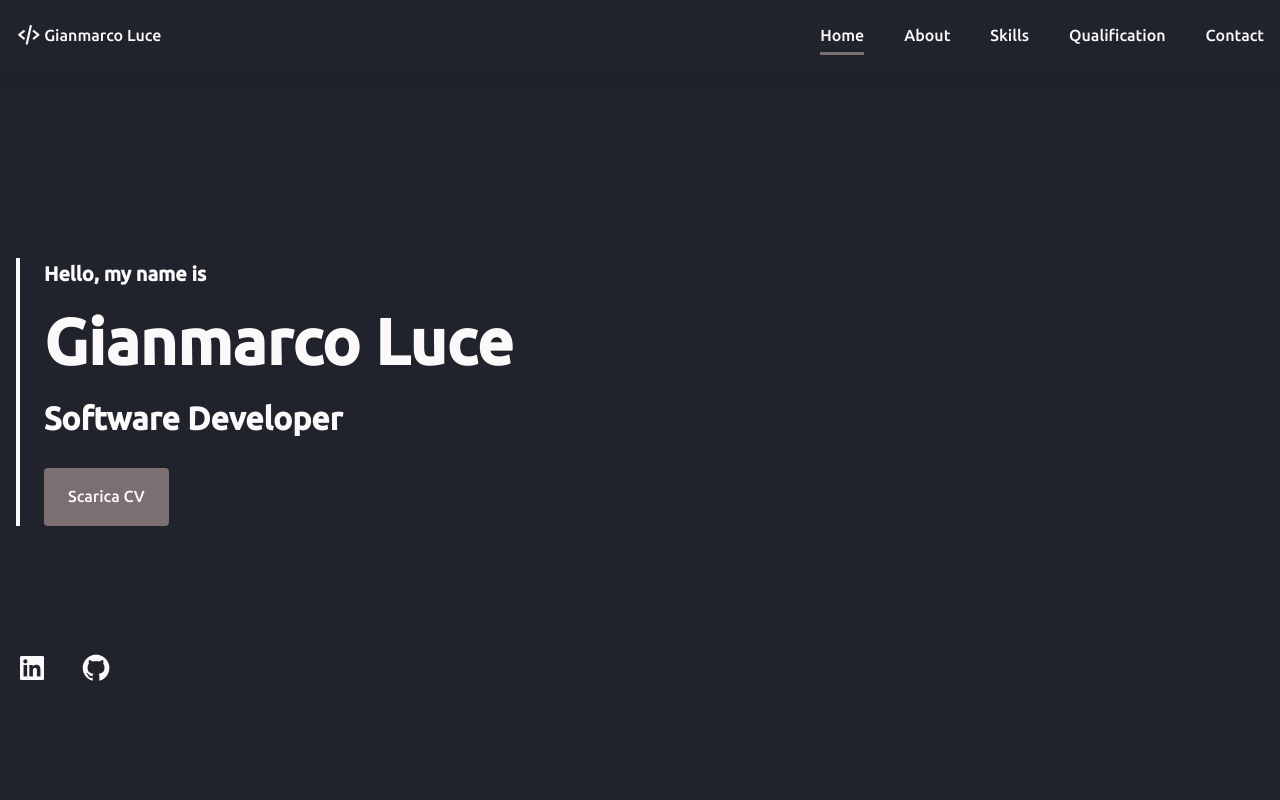
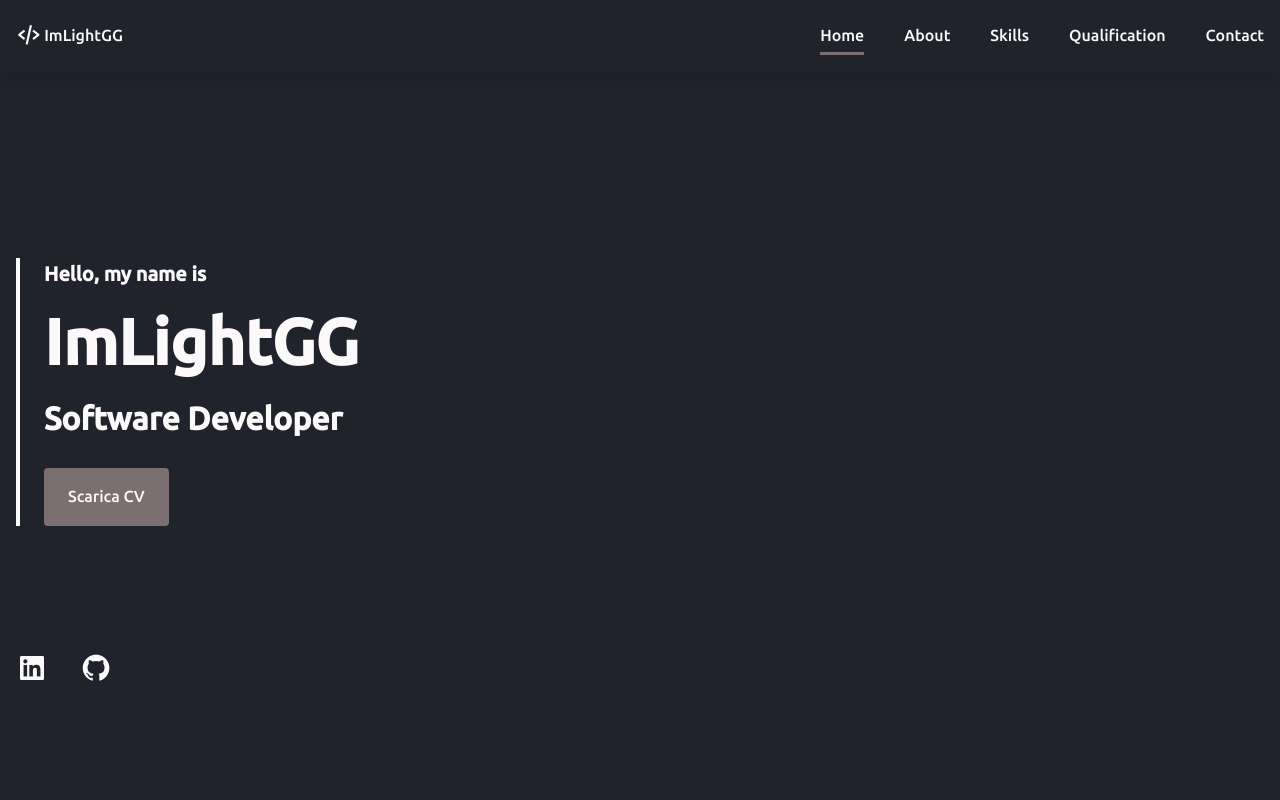
Before and after one commit to ImlightGG/ImlightGG.github.io, a plain HTML site: page index.html in a window 1280 px wide. Shown: the top 800 px of the page. Drawn offline with nearby package versions, Linux system fonts and the light colour scheme.

Commit message:
modify things

```diff
--- a/css/styles.css
+++ b/css/styles.css
@@ -477,6 +477,7 @@ a{
     width: calc(100% - 10rem);
     margin-left: 5rem;
     margin-right: 5rem;
+    height: 100vh;
 }
 
 .qualification__title{
--- a/index.html
+++ b/index.html
@@ -22,7 +22,7 @@
         <nav class="nav bd-container">
             <div class="cont__nav-logo">
                 <i class='bx bx-code-alt nav__logo-icon'></i>
-                <a href="#" class="nav__logo">Gianmarco Luce</a>
+                <a href="#" class="nav__logo">ImLightGG</a>
             </div>
             <div class="nav__menu" id="nav-menu">
                 <ul class="nav__list">
@@ -47,7 +47,7 @@
             <div class="home__container bd-container bd-grid">
                 <div class="home__data">
                     <span class="home__greeting">Hello, my name is</span>
-                    <h1 class="home__name">Gianmarco Luce</h1>
+                    <h1 class="home__name">ImLightGG</h1>
                     <span class="home__profession">Software Developer</span>
                     <a href="" class="button button-light">Scarica CV</a>
                 </div>
@@ -333,8 +333,8 @@
     </main>
     <footer class="footer">
         <div class="footer__description bd-container">
-            <h1 class="footer__title">Gianmarco Luce</h1>
-            <p class="footer__description">Ciao, sono Gianmarco Luce e questo è il mio portfolio</p>
+            <h1 class="footer__title">ImLightGG</h1>
+            <p class="footer__description">Ciao, sono ImLightGG e questo è il mio portfolio</p>
             <div class="footer__social">
                 <a href="#" class="footer__link"><i class='bx bxl-linkedin-square'></i></a>
                 <a href="#" class="footer__link"><i class='bx bxl-github'></i></a>
```
